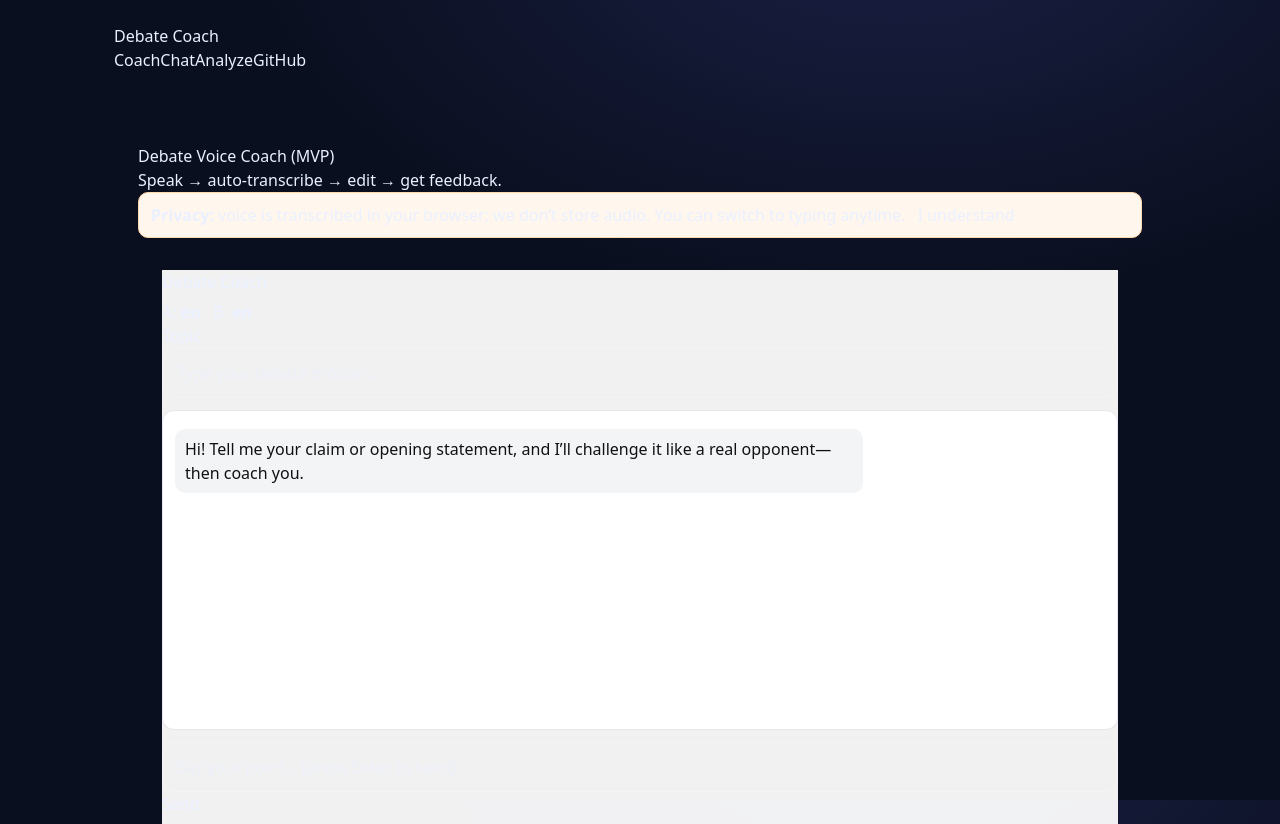
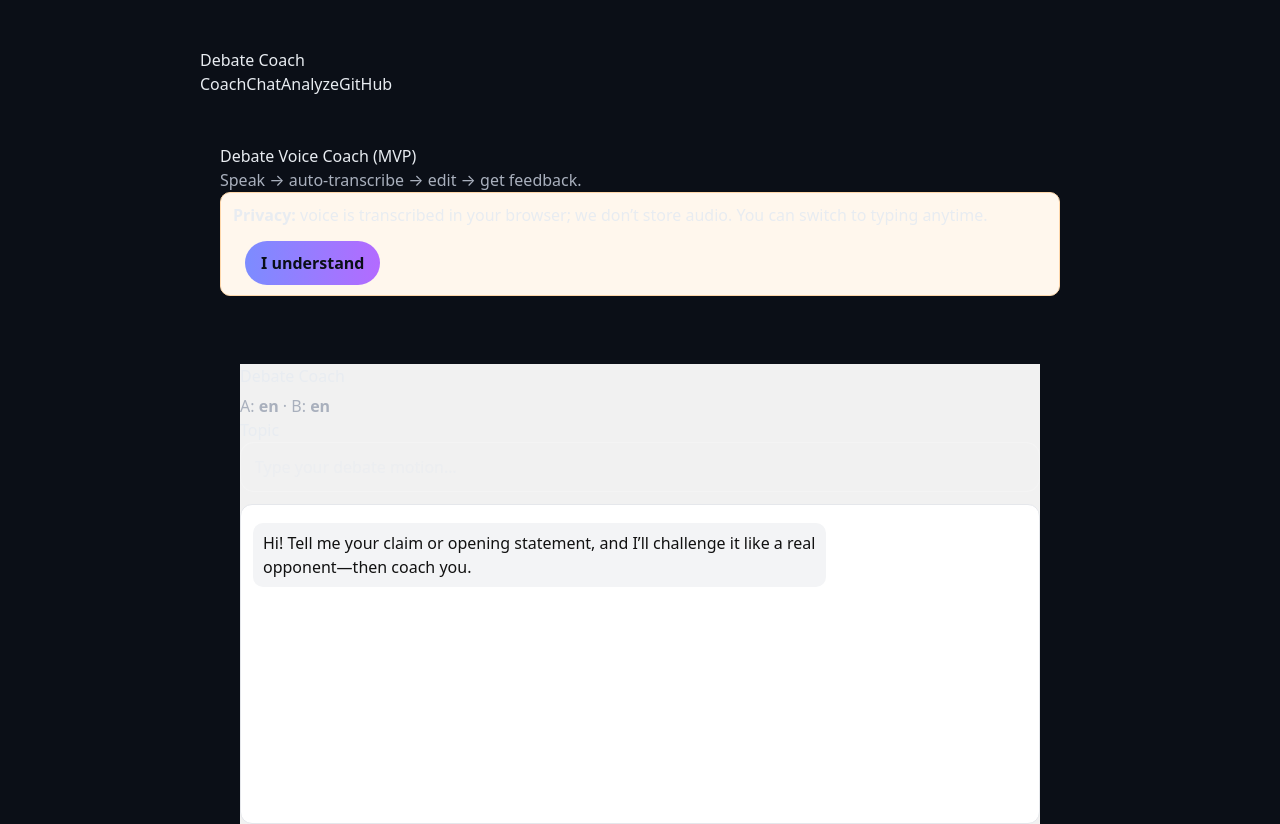
Before and after one commit to wangxinle010302/debate-coach, a Next.js app: page /coach in a window 1280 px wide. Shown: the top 824 px of the page. Built offline with nearby package versions, Linux system fonts and the light colour scheme.

Commit message:
style: add base layout + glass UI + scene grid

```diff
--- a/src/app/globals.css
+++ b/src/app/globals.css
@@ -83,3 +83,39 @@ html,body{
   width:100%;
 }
 .placeholder { color: var(--muted); }
+
+/* 布局基样式 */
+:root { --ink:#e8ecf1; --muted:#a9b0bd; --bg:#0b0f17; --panel: rgba(20,24,33,.48); --border: rgba(255,255,255,.08); --grad1:#7c8cff; --grad2:#b36bff; }
+html,body{margin:0;height:100%;background:var(--bg);color:var(--ink);font-family:ui-sans-serif,system-ui,-apple-system,"Segoe UI",Roboto,Arial;}
+.container{max-width:920px;margin:48px auto;padding:0 20px;}
+.hero h1{font-size:48px;margin:0 0 10px;}
+.grad{background:linear-gradient(90deg,var(--grad1),var(--grad2));-webkit-background-clip:text;background-clip:text;color:transparent;}
+.muted{color:var(--muted);}
+.panel{background:var(--panel);border:1px solid var(--border);border-radius:16px;padding:16px;margin:24px 0 16px;backdrop-filter:saturate(130%) blur(12px);}
+.panel label{display:block;font-size:12px;color:var(--muted);margin:8px 0 6px;}
+.panel input,.panel select{width:100%;height:40px;border-radius:10px;border:1px solid var(--border);background:#0e1320;color:var(--ink);padding:0 12px;}
+.row{display:flex;gap:12px;margin-top:10px;}
+.col{flex:1;}
+.btn{margin-top:14px;padding:10px 16px;border:0;border-radius:999px;background:linear-gradient(90deg,var(--grad1),var(--grad2));color:#0a0f18;font-weight:700;cursor:pointer}
+
+/* 主题选择网格：两排 5 个 */
+.grid{display:grid;grid-template-columns:repeat(5,1fr);gap:14px;margin:12px 0 60px;}
+@media (max-width:900px){ .grid{grid-template-columns:repeat(2,1fr);} }
+.tile{position:relative;display:flex;flex-direction:column;gap:8px;background:#0d1220;border:1px solid var(--border);border-radius:16px;overflow:hidden;padding:8px;cursor:pointer;outline:none}
+.tile img{width:100%;height:120px;object-fit:cover;border-radius:12px}
+.tile span{font-size:12px;color:#d8deea;text-align:left}
+.tile.active{box-shadow:0 0 0 2px #8a7bff88, 0 0 0 1px #8a7bff inset}
+
+/* Debate 背景 & 毛玻璃 */
+.scene{position:fixed;inset:0;background-size:cover;background-position:center;}
+.scene-overlay{position:absolute;inset:0;background:radial-gradient(1200px 600px at 50% -10%,rgba(124,140,255,.35),transparent),rgba(6,8,12,.45);}
+.debate-wrap{position:relative;inset:0;display:flex;flex-direction:column;min-height:100vh;padding:18px;}
+.topbar{display:flex;align-items:center;gap:10px;justify-content:space-between;margin-bottom:14px;}
+.link{background:none;border:0;color:#cdd6f7;cursor:pointer}
+.badge{padding:6px 10px;border-radius:999px;background:rgba(255,255,255,.08);border:1px solid var(--border);}
+.panes{display:grid;grid-template-columns:1fr 1fr;gap:16px;}
+.pane{min-height:300px;padding:14px;border-radius:16px;}
+.pane textarea{width:100%;height:110px;margin-top:8px;background:#0e1320;border:1px solid var(--border);border-radius:10px;color:var(--ink);padding:8px}
+
+/* 统一毛玻璃 */
+.glass{background:var(--panel);backdrop-filter:saturate(130%) blur(12px);border:1px solid var(--border);}
```
